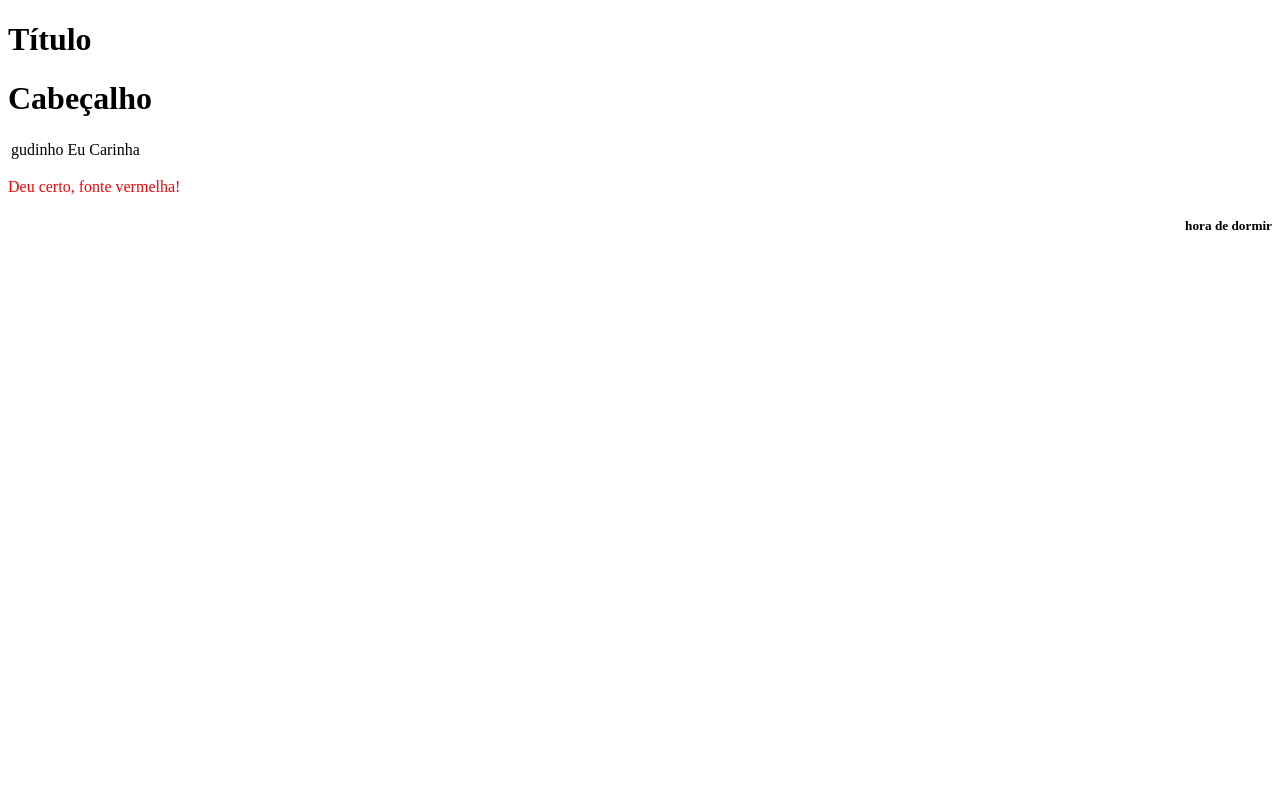
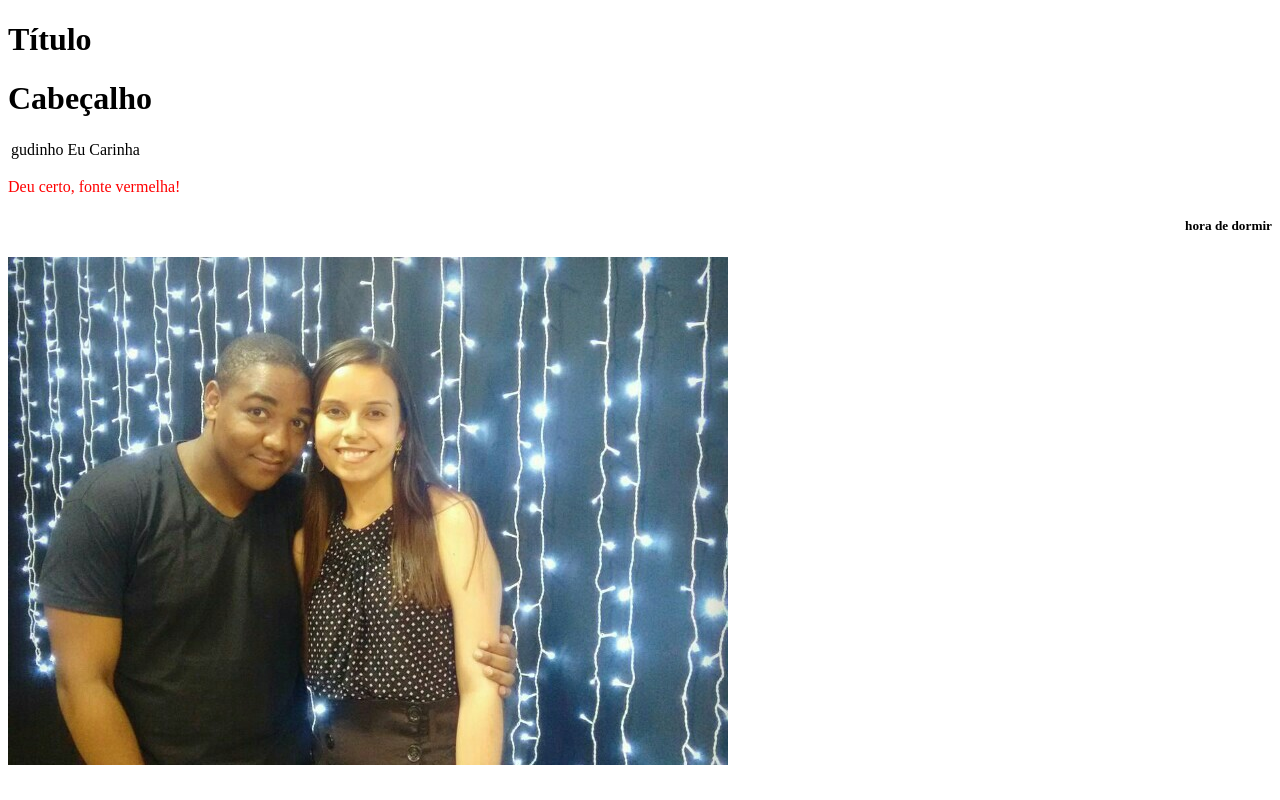
Before and after one commit to Gudinh0/exercicio, a plain HTML site: page index.html in a window 1280 px wide. Drawn offline with Linux system fonts and the light colour scheme.

Commit message:
Add imagem

```diff
--- a/index.html
+++ b/index.html
@@ -7,7 +7,7 @@
 	<title>Projeto HTML </title>
 </head>
 <body>
-	<h1>Título</h1>
+	<h1>Título </h1>
 	<h1>Cabeçalho</h1>
 	<table>
 		<td>gudinho</td>
@@ -17,5 +17,6 @@
 
 	<p>Deu certo, fonte vermelha!</p>
 	<h5>hora de dormir</h5>
+	<img src="let.jpg">
 </body>
 </html>
```
Also changed, not shown: let.JPG (added).
